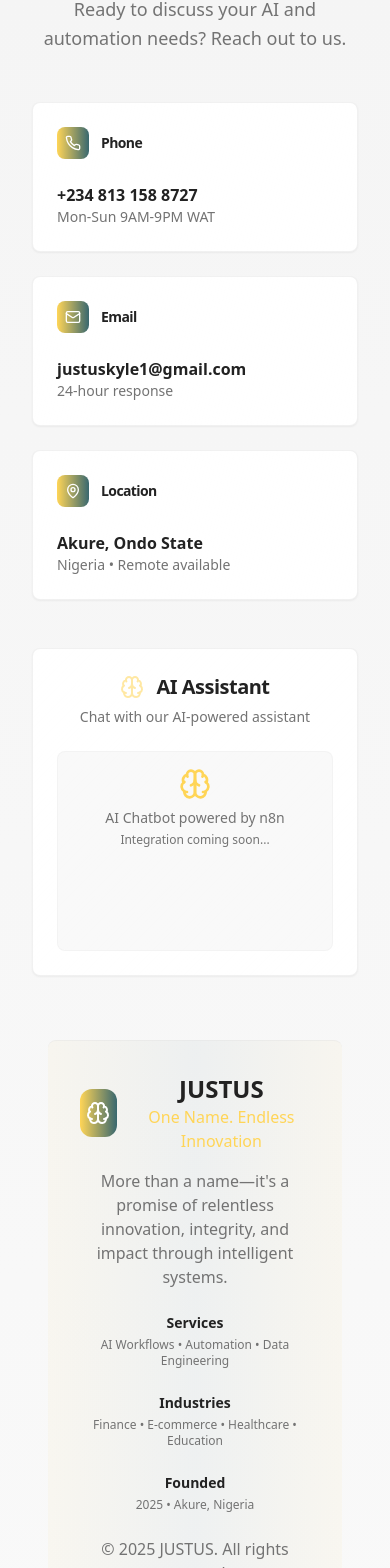
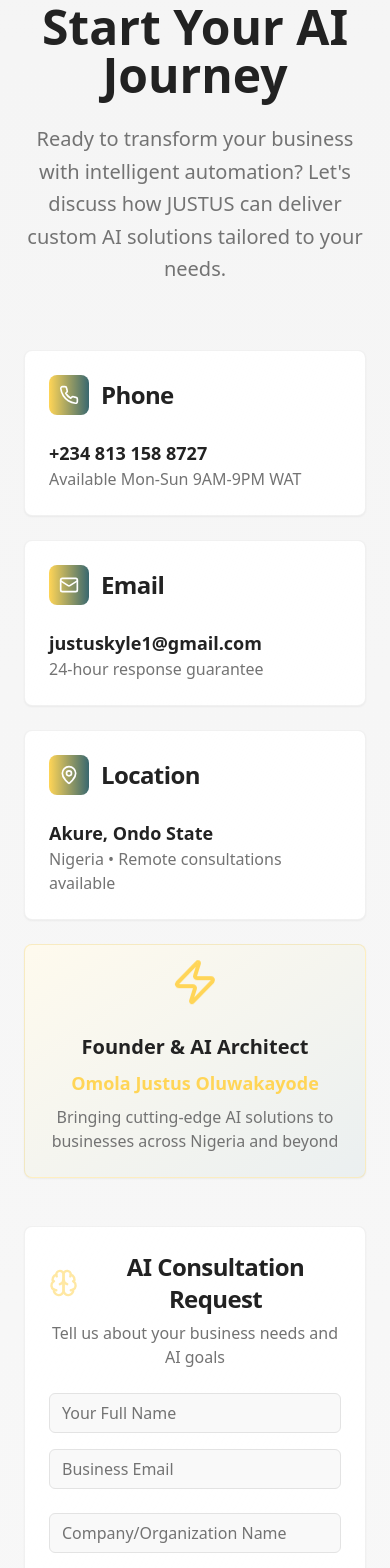
Before and after one commit to Justusoluwakayode1/my-web-app, a React (Vite) app: page / in a window 390 px wide. Shown: the part 5318-6886 px from the top of the page. Built offline with nearby package versions, Linux system fonts and the light colour scheme.

Commit message:
Reverted to commit c8d7131c6c31fdda6beab3ebb8f4c7e18af629a2

```diff
--- a/src/pages/Contact.tsx
+++ b/src/pages/Contact.tsx
@@ -32,93 +32,152 @@ const Contact = () => {
   };
 
   return (
-    <section id="contact" className="min-h-screen bg-gradient-to-b from-muted/30 to-background py-10 px-4 overflow-x-hidden">
-      <div className="container mx-auto max-w-screen-xl px-4 sm:px-6">
-        <div className="text-center mb-12 animate-fade-in">
-          <div className="inline-flex items-center space-x-2 bg-accent/20 backdrop-blur-sm rounded-full px-4 py-2 mb-4">
-            <Brain className="w-4 h-4 text-accent animate-pulse" />
-            <span className="text-accent font-semibold text-sm">Get In Touch</span>
+    <section id="contact" className="min-h-screen bg-gradient-to-b from-muted/30 to-background py-20">
+      <div className="container mx-auto px-6">
+        <div className="text-center mb-16 animate-fade-in">
+          <div className="inline-flex items-center space-x-2 bg-accent/20 backdrop-blur-sm rounded-full px-6 py-3 mb-6">
+            <Brain className="w-5 h-5 text-accent animate-pulse" />
+            <span className="text-accent font-semibold">Let's Build the Future Together</span>
           </div>
-          <h2 className="text-3xl md:text-4xl font-bold text-foreground mb-4">
-            Contact Us
+          <h2 className="text-5xl md:text-6xl font-bold text-foreground mb-6">
+            Start Your AI Journey
           </h2>
-          <p className="text-lg text-muted-foreground max-w-2xl mx-auto leading-relaxed">
-            Ready to discuss your AI and automation needs? Reach out to us.
+          <p className="text-xl text-muted-foreground max-w-3xl mx-auto leading-relaxed">
+            Ready to transform your business with intelligent automation? Let's discuss how JUSTUS can deliver custom AI solutions tailored to your needs.
           </p>
         </div>
 
-        <div className="grid grid-cols-1 lg:grid-cols-3 gap-6 max-w-5xl mx-auto mb-12">
-          {/* Contact Info Cards */}
+        <div className="grid grid-cols-1 lg:grid-cols-2 gap-12 max-w-6xl mx-auto">
+          {/* Contact Info */}
+          <div className="space-y-6 animate-fade-in">
             <Card className="bg-gradient-to-br from-card to-card/50 border-border/50 hover:border-accent/30 transition-all duration-300 group">
               <CardHeader>
                 <CardTitle className="flex items-center gap-3">
-                <div className="w-8 h-8 bg-gradient-to-r from-accent to-primary rounded-lg flex items-center justify-center group-hover:scale-110 transition-transform">
-                  <Phone className="w-4 h-4 text-primary-foreground" />
+                  <div className="w-10 h-10 bg-gradient-to-r from-accent to-primary rounded-lg flex items-center justify-center group-hover:scale-110 transition-transform">
+                    <Phone className="w-5 h-5 text-primary-foreground" />
                   </div>
-                <span className="text-sm">Phone</span>
+                  Phone
                 </CardTitle>
               </CardHeader>
               <CardContent>
-              <p className="font-semibold">+234 813 158 8727</p>
-              <p className="text-muted-foreground text-sm">Mon-Sun 9AM-9PM WAT</p>
+                <p className="text-lg font-semibold">+234 813 158 8727</p>
+                <p className="text-muted-foreground">Available Mon-Sun 9AM-9PM WAT</p>
               </CardContent>
             </Card>
 
             <Card className="bg-gradient-to-br from-card to-card/50 border-border/50 hover:border-accent/30 transition-all duration-300 group">
               <CardHeader>
                 <CardTitle className="flex items-center gap-3">
-                <div className="w-8 h-8 bg-gradient-to-r from-accent to-primary rounded-lg flex items-center justify-center group-hover:scale-110 transition-transform">
-                  <Mail className="w-4 h-4 text-primary-foreground" />
+                  <div className="w-10 h-10 bg-gradient-to-r from-accent to-primary rounded-lg flex items-center justify-center group-hover:scale-110 transition-transform">
+                    <Mail className="w-5 h-5 text-primary-foreground" />
                   </div>
-                <span className="text-sm">Email</span>
+                  Email
                 </CardTitle>
               </CardHeader>
               <CardContent>
-              <p className="font-semibold">justuskyle1@gmail.com</p>
-              <p className="text-muted-foreground text-sm">24-hour response</p>
+                <p className="text-lg font-semibold">justuskyle1@gmail.com</p>
+                <p className="text-muted-foreground">24-hour response guarantee</p>
               </CardContent>
             </Card>
 
             <Card className="bg-gradient-to-br from-card to-card/50 border-border/50 hover:border-accent/30 transition-all duration-300 group">
               <CardHeader>
                 <CardTitle className="flex items-center gap-3">
-                <div className="w-8 h-8 bg-gradient-to-r from-accent to-primary rounded-lg flex items-center justify-center group-hover:scale-110 transition-transform">
-                  <MapPin className="w-4 h-4 text-primary-foreground" />
+                  <div className="w-10 h-10 bg-gradient-to-r from-accent to-primary rounded-lg flex items-center justify-center group-hover:scale-110 transition-transform">
+                    <MapPin className="w-5 h-5 text-primary-foreground" />
                   </div>
-                <span className="text-sm">Location</span>
+                  Location
                 </CardTitle>
               </CardHeader>
               <CardContent>
-              <p className="font-semibold">Akure, Ondo State</p>
-              <p className="text-muted-foreground text-sm">Nigeria • Remote available</p>
+                <p className="text-lg font-semibold">Akure, Ondo State</p>
+                <p className="text-muted-foreground">Nigeria • Remote consultations available</p>
               </CardContent>
+            </Card>
+
+            <Card className="bg-gradient-to-br from-accent/10 to-primary/10 border-accent/30 p-6">
+              <div className="text-center">
+                <Zap className="w-12 h-12 text-accent mx-auto mb-4 animate-bounce" />
+                <h3 className="text-xl font-bold text-foreground mb-2">Founder & AI Architect</h3>
+                <p className="text-lg font-semibold text-accent">Omola Justus Oluwakayode</p>
+                <p className="text-muted-foreground mt-2">
+                  Bringing cutting-edge AI solutions to businesses across Nigeria and beyond
+                </p>
+              </div>
             </Card>
           </div>
 
-        {/* AI Chatbot */}
-        <div className="max-w-3xl mx-auto animate-fade-in">
-          <Card className="bg-gradient-to-br from-card to-card/50 border-border/50">
+          {/* AI Consultation Form */}
+          <Card className="bg-gradient-to-br from-card to-card/50 border-border/50 hover:border-accent/30 transition-all duration-300 animate-fade-in">
             <CardHeader className="text-center">
-              <CardTitle className="flex items-center justify-center gap-3 text-xl">
-                <Brain className="w-6 h-6 text-accent animate-pulse" />
-                AI Assistant
+              <CardTitle className="flex items-center justify-center gap-3 text-2xl">
+                <Brain className="w-8 h-8 text-accent animate-pulse" />
+                AI Consultation Request
               </CardTitle>
-              <p className="text-muted-foreground text-sm">Chat with our AI-powered assistant</p>
+              <p className="text-muted-foreground">Tell us about your business needs and AI goals</p>
             </CardHeader>
             <CardContent>
-              <div className="bg-muted/30 rounded-lg p-4 min-h-[200px] border border-border/30">
-                <div className="text-center text-muted-foreground">
-                  <Brain className="w-8 h-8 mx-auto mb-2 text-accent" />
-                  <p className="text-sm">AI Chatbot powered by n8n</p>
-                  <p className="text-xs mt-1">Integration coming soon...</p>
+              <form onSubmit={handleSubmit} className="space-y-6">
+                <div className="grid grid-cols-1 md:grid-cols-2 gap-4">
+                  <div>
+                    <Input
+                      name="name"
+                      placeholder="Your Full Name"
+                      value={formData.name}
+                      onChange={handleChange}
+                      required
+                      className="transition-all duration-300 focus:border-accent focus:ring-accent"
+                    />
+                  </div>
+                  <div>
+                    <Input
+                      name="email"
+                      type="email"
+                      placeholder="Business Email"
+                      value={formData.email}
+                      onChange={handleChange}
+                      required
+                      className="transition-all duration-300 focus:border-accent focus:ring-accent"
+                    />
                   </div>
                 </div>
+
+                <Input
+                  name="company"
+                  placeholder="Company/Organization Name"
+                  value={formData.company}
+                  onChange={handleChange}
+                  className="transition-all duration-300 focus:border-accent focus:ring-accent"
+                />
+
+                <Textarea
+                  name="message"
+                  placeholder="Describe your business challenges, AI goals, or automation needs. What problems are you looking to solve?"
+                  rows={6}
+                  value={formData.message}
+                  onChange={handleChange}
+                  required
+                  className="transition-all duration-300 focus:border-accent focus:ring-accent"
+                />
+
+                <Button
+                  type="submit"
+                  className="w-full bg-gradient-to-r from-accent to-primary text-primary-foreground hover:scale-105 transition-all duration-300 text-lg py-3 shadow-xl hover:shadow-accent/25 group"
+                >
+                  <Send className="w-5 h-5 mr-2 group-hover:translate-x-1 transition-transform" />
+                  Request Free AI Consultation
+                </Button>
+
+                <p className="text-center text-sm text-muted-foreground">
+                  No obligation • Free initial consultation • Custom solutions only
+                </p>
+              </form>
             </CardContent>
           </Card>
         </div>
 
         {/* Footer */}
-        <div className="text-center mt-16 pt-8 border-t border-border/50 animate-fade-in bg-gradient-to-r from-accent/5 via-primary/5 to-accent/5 rounded-lg p-8 mx-4">
+        <div className="text-center mt-20 pt-8 border-t border-border/50 animate-fade-in">
           <div className="mb-6">
             <div className="flex items-center justify-center space-x-4 mb-4">
               <div className="w-12 h-12 bg-gradient-to-r from-accent to-primary rounded-xl flex items-center justify-center">
@@ -134,18 +193,18 @@ const Contact = () => {
             </p>
           </div>
 
-          <div className="grid grid-cols-1 md:grid-cols-3 gap-6 mb-6 text-center">
+          <div className="grid grid-cols-1 md:grid-cols-3 gap-8 mb-8 text-center">
             <div>
-              <h4 className="font-semibold text-foreground mb-1 text-sm">Services</h4>
-              <p className="text-xs text-muted-foreground">AI Workflows • Automation • Data Engineering</p>
+              <h4 className="font-semibold text-foreground mb-2">Services</h4>
+              <p className="text-sm text-muted-foreground">AI Workflows • Automation • Data Engineering</p>
             </div>
             <div>
-              <h4 className="font-semibold text-foreground mb-1 text-sm">Industries</h4>
-              <p className="text-xs text-muted-foreground">Finance • E-commerce • Healthcare • Education</p>
+              <h4 className="font-semibold text-foreground mb-2">Industries</h4>
+              <p className="text-sm text-muted-foreground">Finance • E-commerce • Healthcare • Education</p>
             </div>
             <div>
-              <h4 className="font-semibold text-foreground mb-1 text-sm">Founded</h4>
-              <p className="text-xs text-muted-foreground">2025 • Akure, Nigeria</p>
+              <h4 className="font-semibold text-foreground mb-2">Founded</h4>
+              <p className="text-sm text-muted-foreground">2025 • Akure, Nigeria</p>
             </div>
           </div>
 
```
Lines whose indentation alone changed are shown as unchanged.
